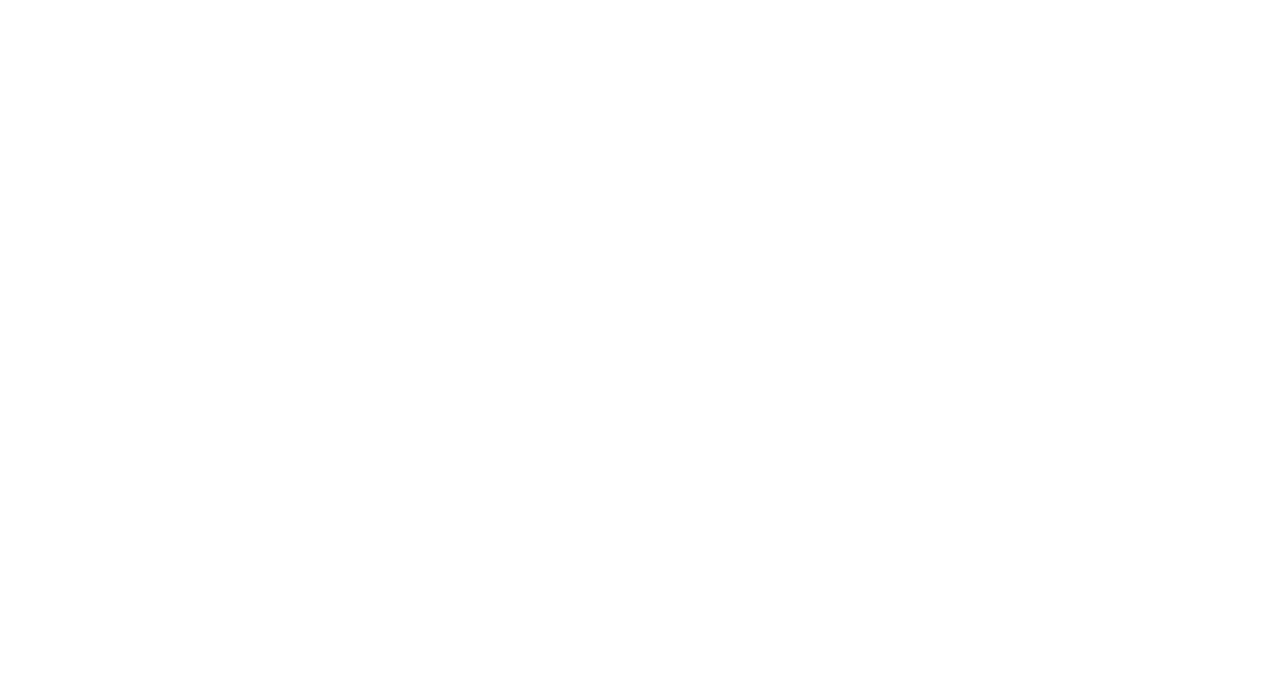
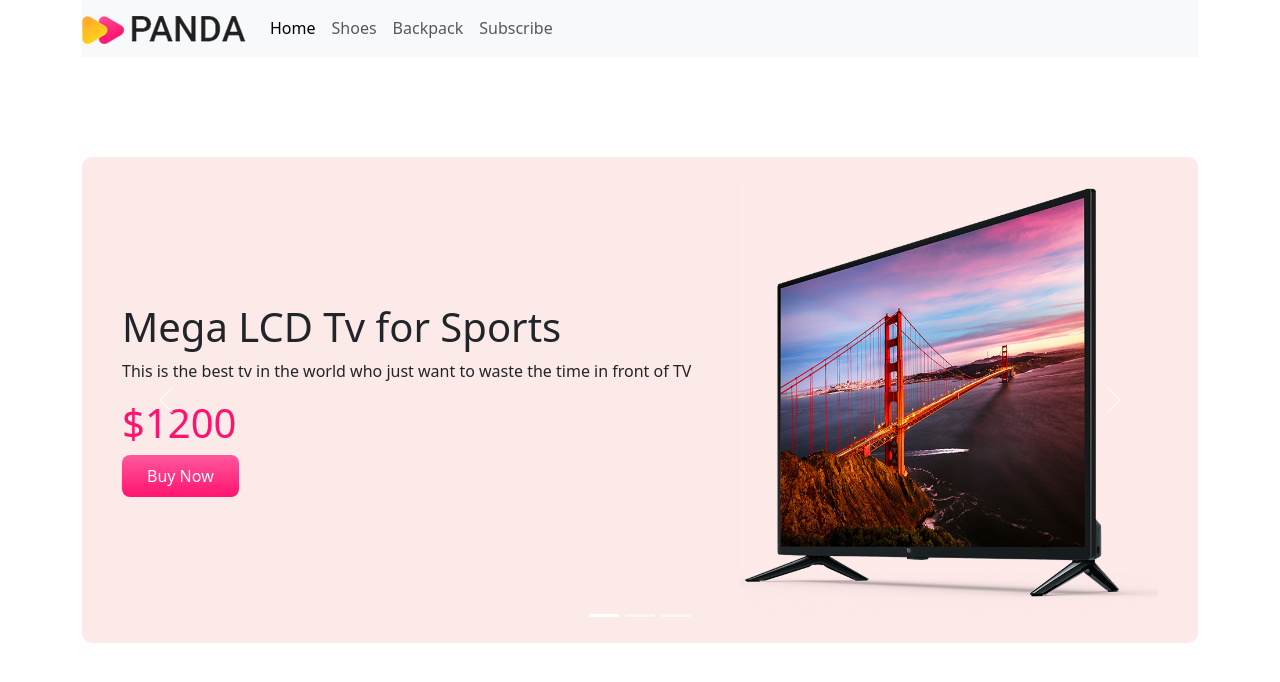
Before and after one commit to afsana1827/Tisha-commerce, a plain HTML site: page index.html in a window 1280 px wide. Drawn offline with nearby package versions, Linux system fonts and the light colour scheme.

Commit message:
carusel done

```diff
--- a/index.html
+++ b/index.html
@@ -1,12 +1,121 @@
 <!DOCTYPE html>
 <html lang="en">
+
 <head>
-    <meta charset="UTF-8">
-    <meta http-equiv="X-UA-Compatible" content="IE=edge">
-    <meta name="viewport" content="width=device-width, initial-scale=1.0">
-    <title>Tisha commerce</title>
+    <div class="Container">
+        <meta charset="UTF-8">
+        <meta http-equiv="X-UA-Compatible" content="IE=edge">
+        <meta name="viewport" content="width=device-width, initial-scale=1.0">
+        <link href="https://cdn.jsdelivr.net/npm/bootstrap@5.3.0-alpha1/dist/css/bootstrap.min.css" rel="stylesheet"
+            integrity="sha384-GLhlTQ8iRABdZLl6O3oVMWSktQOp6b7In1Zl3/Jr59b6EGGoI1aFkw7cmDA6j6gD" crossorigin="anonymous">
+        <link rel="stylesheet" href="style.css">
+        <title>Tisha commerce</title>
 </head>
+
 <body>
+    <div class="container">
 
+    <nav class="navbar navbar-expand-lg bg-body-tertiary">
+
+        <a class="navbar-brand" href="#">
+            <img src="images/logo.png" alt="">
+        </a>
+        <button class="navbar-toggler" type="button" data-bs-toggle="collapse" data-bs-target="#navbarNav"
+            aria-controls="navbarNav" aria-expanded="false" aria-label="Toggle navigation">
+            <span class="navbar-toggler-icon"></span>
+        </button>
+        <div class="collapse navbar-collapse" id="navbarNav">
+            <ul class="navbar-nav">
+                <li class="nav-item">
+                    <a class="nav-link active" aria-current="page" href="#">Home</a>
+                </li>
+                <li class="nav-item">
+                    <a class="nav-link" href="#shoes">Shoes</a>
+                </li>
+                <li class="nav-item">
+                    <a class="nav-link" href="#backpack">Backpack</a>
+                </li>
+                <li class="nav-item">
+                    <a class="nav-link " href="#subscribe">Subscribe</a>
+                </li>
+            </ul>
+        </div>
+        </div>
+    </nav>
+    </div>
+    <div class="container">
+        <div id="carouselExampleIndicators" class="carousel slide orange-bg">
+            <div class="carousel-indicators">
+              <button type="button" data-bs-target="#carouselExampleIndicators" data-bs-slide-to="0" class="active" aria-current="true" aria-label="Slide 1"></button>
+              <button type="button" data-bs-target="#carouselExampleIndicators" data-bs-slide-to="1" aria-label="Slide 2"></button>
+              <button type="button" data-bs-target="#carouselExampleIndicators" data-bs-slide-to="2" aria-label="Slide 3"></button>
+            </div>
+            <div class="carousel-inner">
+              <div class="carousel-item active">
+             <div class="row align-items-center">
+                <div class="col-md-7">
+              <h1>Mega LCD Tv for Sports</h1>
+              <p>This is the best tv in the world who just want to waste the time in front of TV </p>
+
+                <h1 class="price">$1200</h1>
+                <button class="buy-now-button">Buy Now </button>    </div>
+                <div class="col-md-5">
+                    <img src="images/banner-images/tv.png" class="d-block w-100" alt="tv">
+                </div>
+             </div>
+              </div>
+              <div class="carousel-item">
+                <div class="row align-items-center">
+                    <div class="col-md-7">
+                        <h1>Cool Headphone</h1>
+              <p>This is the best headphone in the world who just want to waste the time in front of Funcky world</p>
+
+                <h1 class="price">$420</h1>
+                <button class="buy-now-button">Buy Now </button>    </div>
+
+
+                    <div class="col-md-5">
+
+                <img src="images/banner-images/headphone.png" class="d-block w-100" alt="...">
+                    </div>
+                </div>
+
+              </div>
+              <div class="carousel-item">
+                <div class="row align-items-center">
+                    <div class="col-md-7">
+                        <h1>X-Box for Your Living Room</h1>
+                        <p>This is the best X-Box in the world who just want to waste the time in front fake sports </p>
+
+                          <h1 class="price">$600</h1>
+                          <button class="buy-now-button">Buy Now </button>    </div>
+
+                    <div class="col-md-5">
+                        <img src="images/banner-images/xbox.png" class="d-block w-100" alt="...">
+                    </div>
+                </div>
+
+
+              </div>
+            </div>
+            <button class="carousel-control-prev" type="button" data-bs-target="#carouselExampleIndicators" data-bs-slide="prev">
+              <span class="carousel-control-prev-icon" aria-hidden="true"></span>
+              <span class="visually-hidden">Previous</span>
+            </button>
+            <button class="carousel-control-next" type="button" data-bs-target="#carouselExampleIndicators" data-bs-slide="next">
+              <span class="carousel-control-next-icon" aria-hidden="true"></span>
+              <span class="visually-hidden">Next</span>
+            </button>
+          </div>
+
+    </div>
+
+    <script src="https://cdn.jsdelivr.net/npm/@popperjs/core@2.11.6/dist/umd/popper.min.js"
+        integrity="sha384-oBqDVmMz9ATKxIep9tiCxS/Z9fNfEXiDAYTujMAeBAsjFuCZSmKbSSUnQlmh/jp3"
+        crossorigin="anonymous"></script>
+    <script src="https://cdn.jsdelivr.net/npm/bootstrap@5.3.0-alpha1/dist/js/bootstrap.min.js"
+        integrity="sha384-mQ93GR66B00ZXjt0YO5KlohRA5SY2XofN4zfuZxLkoj1gXtW8ANNCe9d5Y3eG5eD"
+        crossorigin="anonymous"></script>
 </body>
+
 </html>
--- a/style.css
+++ b/style.css
@@ -0,0 +1,22 @@
+.container{
+    margin-bottom: 100px;
+}
+
+.orange-bg{
+    background-color: #fceae8;
+    border-radius: 10px;
+}
+.carousel-item{
+  padding: 20px 40px;
+}
+.price{
+    color: #FF136F;
+}
+.buy-now-button{
+    background-image: linear-gradient(to bottom ,#FF589B 0% , #FF136F 100%);
+    color: #fff;
+    border: none;
+    border-radius: 8px;
+    padding: 9px 25px;
+    cursor: pointer;
+}
```
